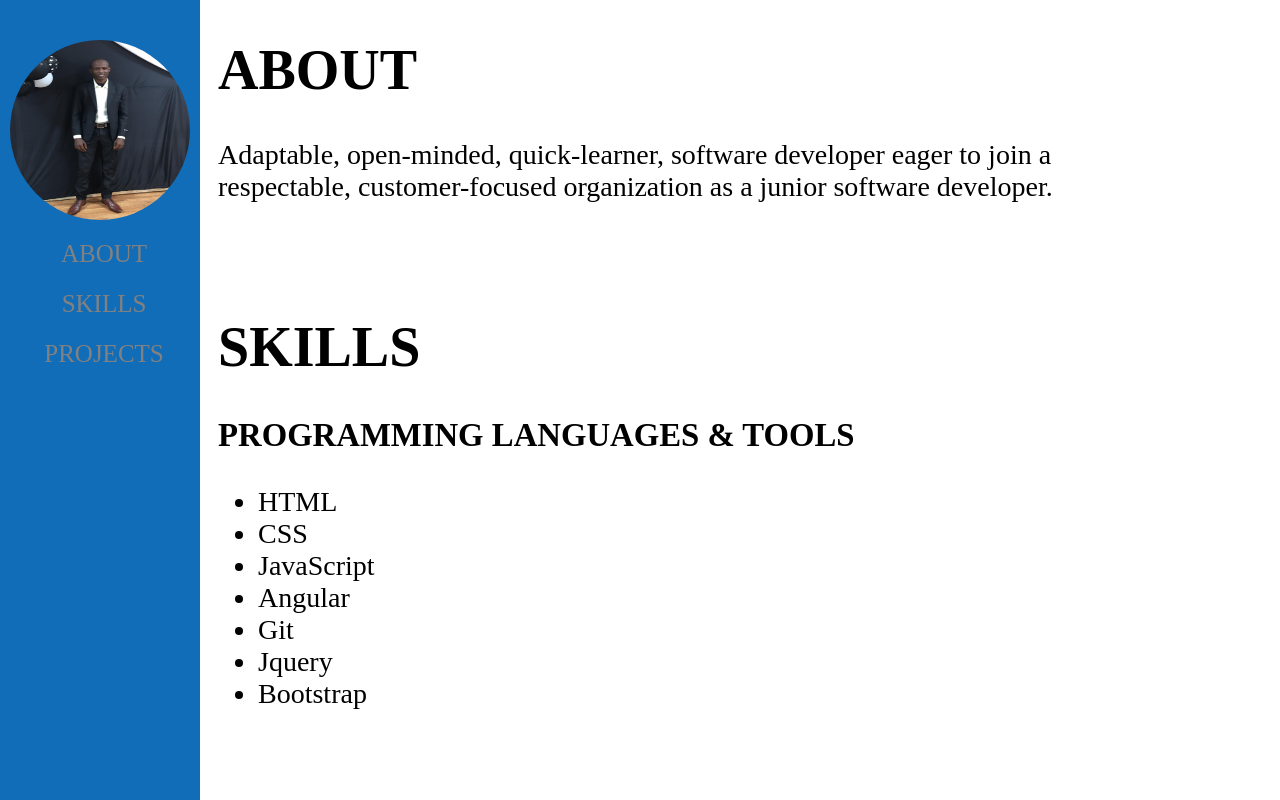
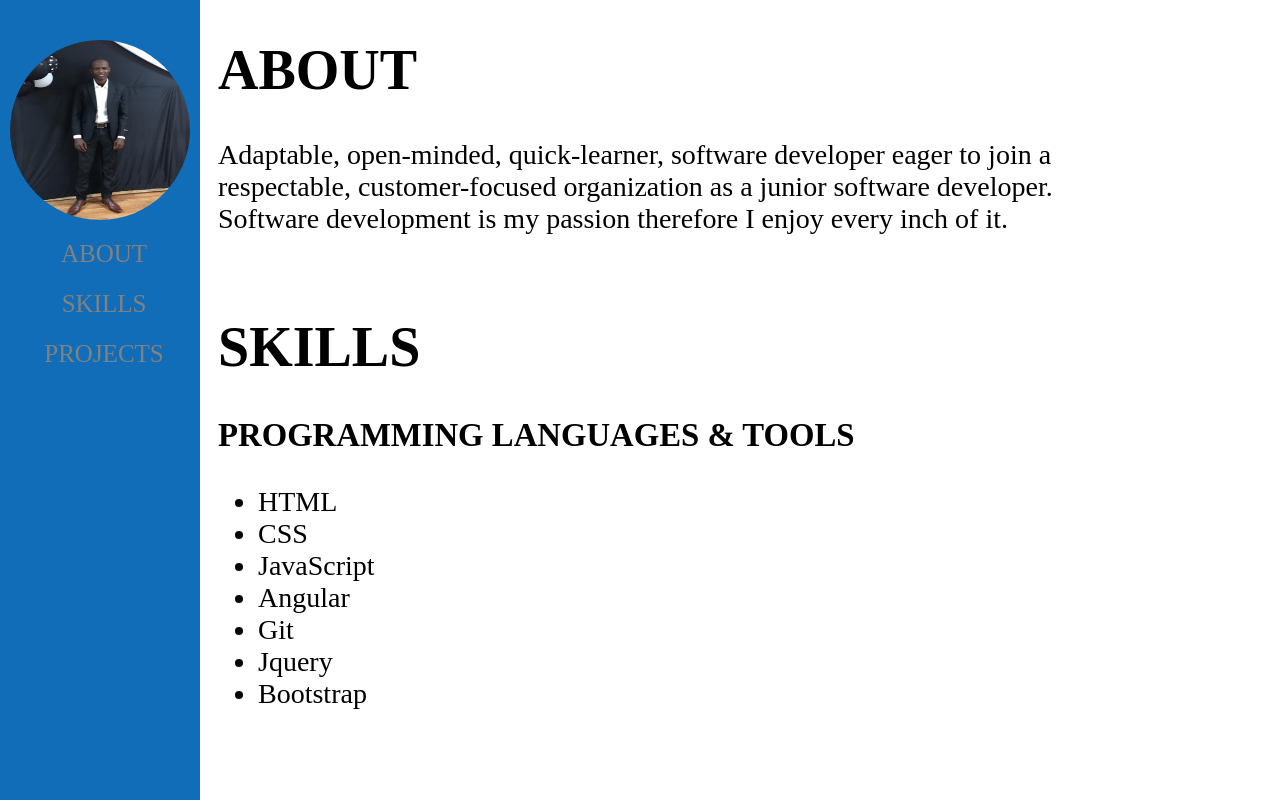
Before and after one commit to Nkurumwa/Portfo, a plain HTML site: page index.html in a window 1280 px wide. Shown: the top 800 px of the page. Drawn offline with nearby package versions, Linux system fonts and the light colour scheme.

Commit message:
adds more on about section

```diff
--- a/index.html
+++ b/index.html
@@ -26,7 +26,7 @@
     <div class="about" id="about">
         <h1>ABOUT</h1>
         <p>Adaptable, open-minded, quick-learner, software developer eager to join a respectable,
-            customer-focused organization as a junior software developer.</p>
+            customer-focused organization as a junior software developer. Software development is my passion therefore I enjoy every inch of it.</p>
     </div>
     <div class="skills" id="skills">
         <h1>SKILLS</h1>
```
